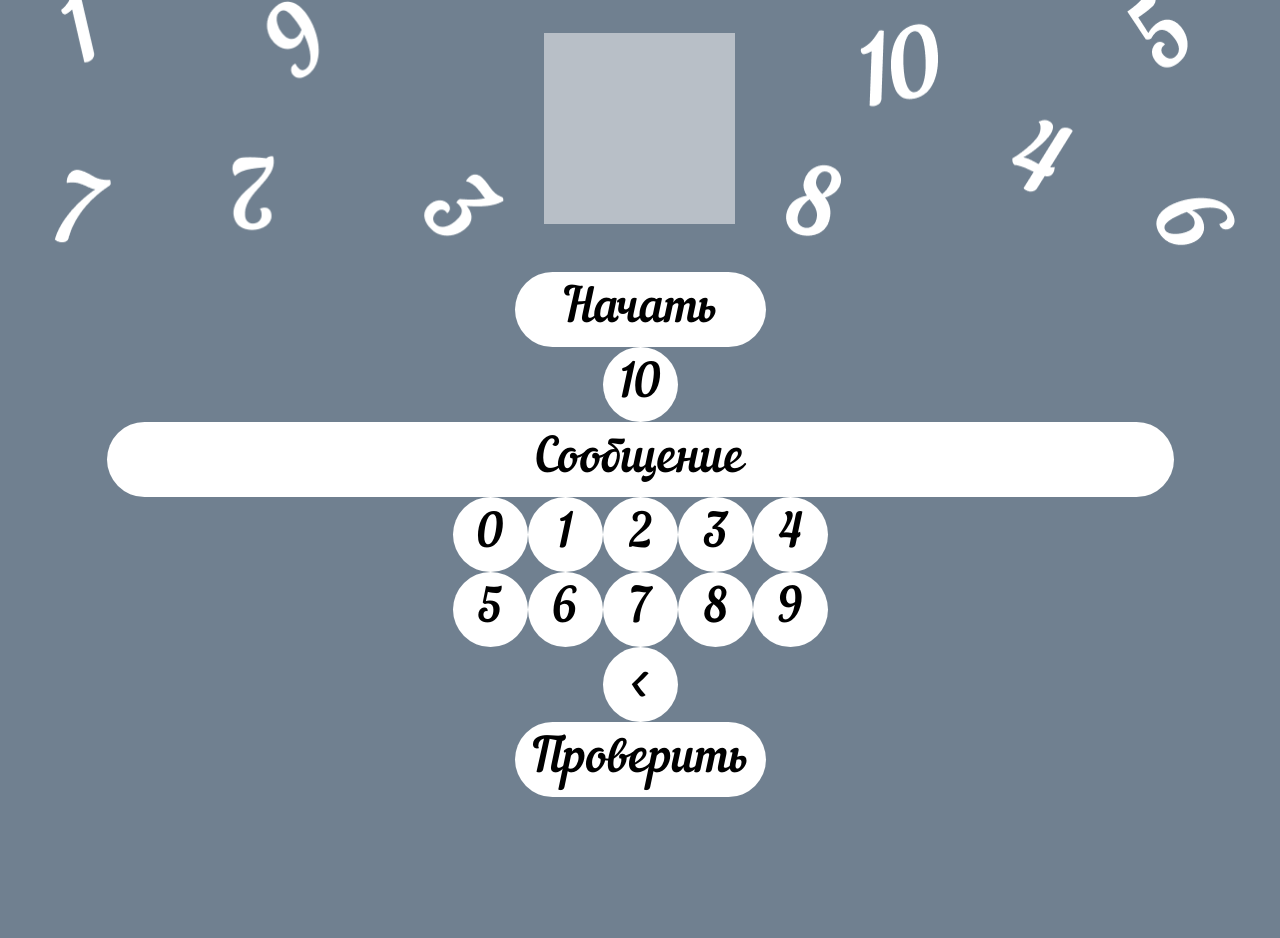
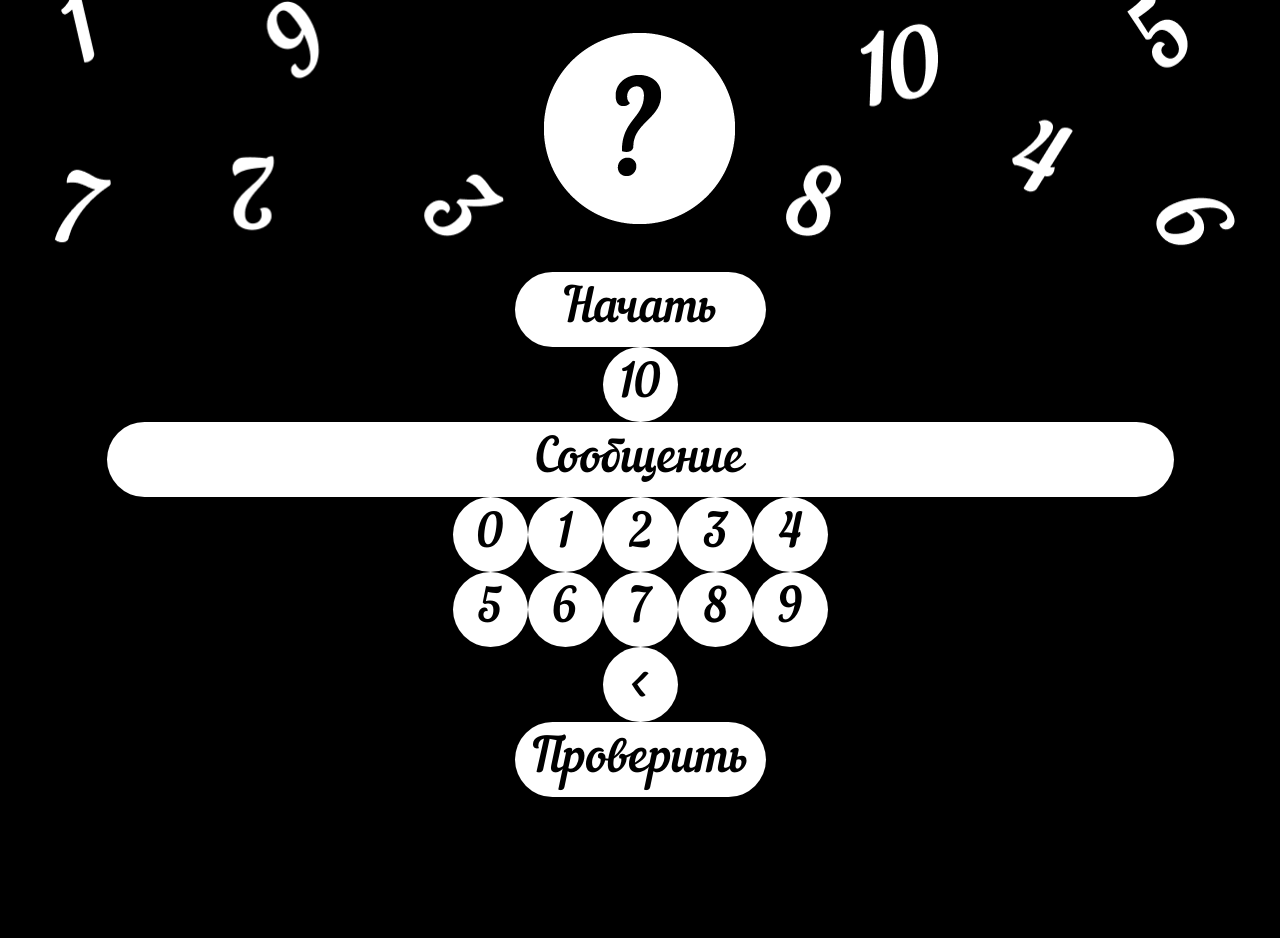
Before and after one commit to Sagittarius87/Guess-the-Number, a plain HTML site: page index.html in a window 1280 px wide. Shown: the part 112-1050 px from the top of the page. Drawn offline with Linux system fonts and the light colour scheme.

Commit message:
Заменил тег canvas на img. Удалил css свойства для canvas. Изменил цвет фона.

```diff
--- a/index.html
+++ b/index.html
@@ -15,7 +15,7 @@
             </div>
             <div class="mainImage">
                 <img class="mainImage1" src="/img/mainImage1.png" width="462.11" height="287.3">
-                <canvas class="mainImage2" id="idCanvas" width="191" height="191"></canvas>
+                <img class="mainImage2" src="/img/mainImage2.png" width="191" height="191">
                 <img class="mainImage3" src="/img/mainImage3.png" width="463.98" height="281.11">
             </div>
             <div class="mainForm">
--- a/style/style.css
+++ b/style/style.css
@@ -1,14 +1,14 @@
+@font-face {
+    font-family: Nautilius Pompilius;
+    src: url(/font/Nautiluspompilius-X7JG.otf);
+}
+
 * {
     margin: 0;
     padding: 0;
     box-sizing: border-box;
     font-family: Nautilius Pompilius;
     color: white;
-}
-
-@font-face {
-    font-family: Nautilius Pompilius;
-    src: url(/font/Nautiluspompilius-X7JG.otf);
 }
 
 body {
@@ -28,7 +28,7 @@ h1 {
 .gameWindow {
     width: 1280px;
     height: 1080px;
-    background-color: slategray;
+    background-color: black;
     display: flex;
     flex-direction: column;
     align-items: center;
@@ -54,10 +54,6 @@ h1 {
     flex-direction: column;
     justify-content: center;
     align-items: center;
-}
-
-#idCanvas {
-    background-color: rgb(184, 191, 199);
 }
 
 .gameUI {
@@ -91,7 +87,6 @@ h1 {
     height: 75px;
 }
 
-
 .buttonNewGame {
     width: 251px;
     height: 75px;
```
